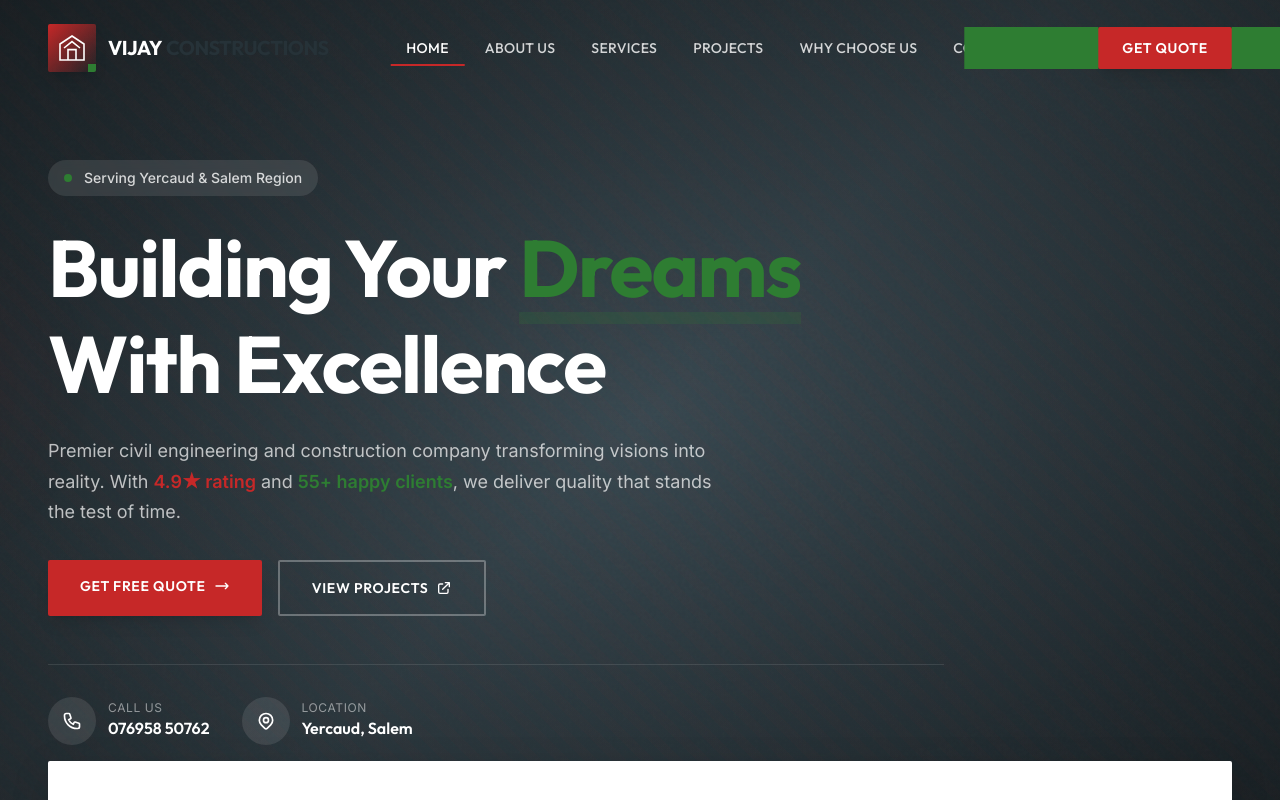
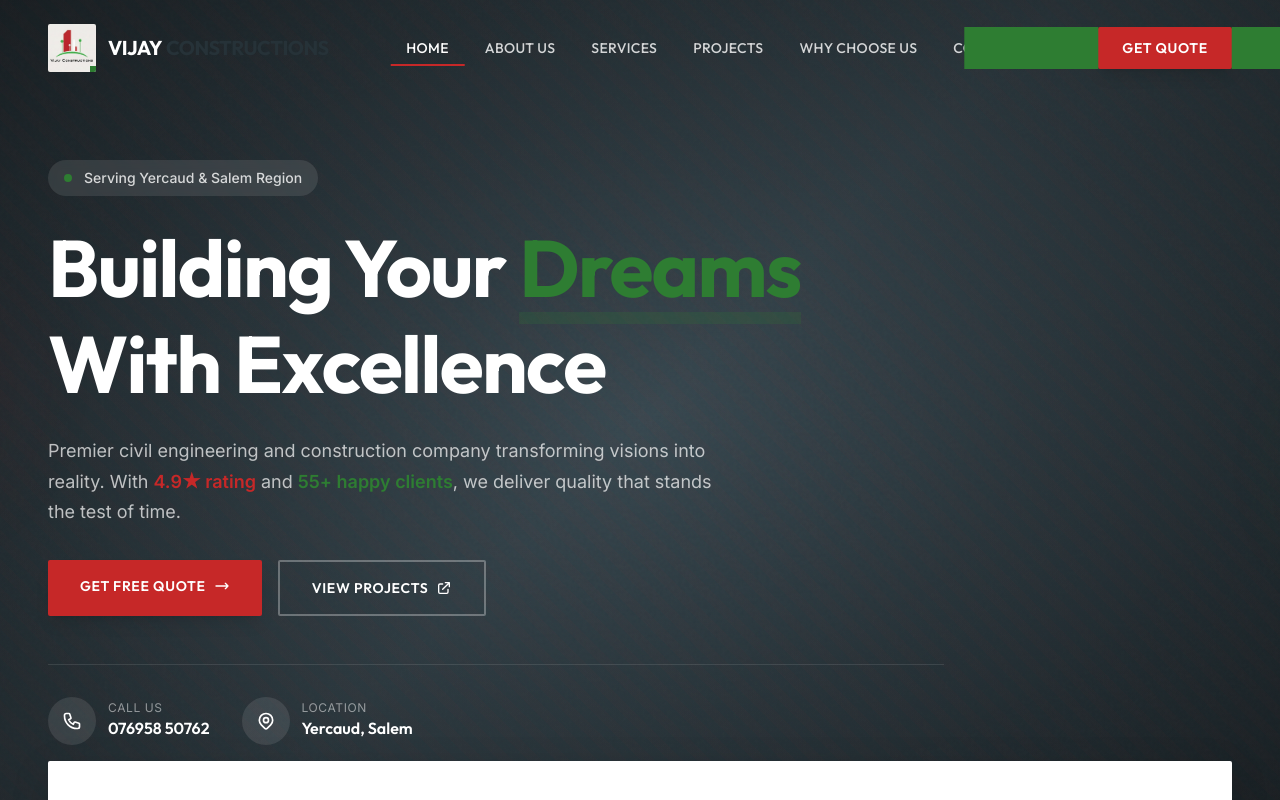
Before and after one commit to dhanushsakthi/VIJAY-CONSTRUCTION, a Next.js app: page / in a window 1280 px wide. Shown: the top 800 px of the page. Built offline with nearby package versions, Linux system fonts and the light colour scheme.

Commit message:
feat: update website logo

```diff
--- a/src/components/Footer/Footer.tsx
+++ b/src/components/Footer/Footer.tsx
@@ -44,21 +44,16 @@ export function Footer() {
                     <div className="lg:col-span-1">
                         <Link href="/" className="inline-block">
                             <div className="flex items-center gap-3">
-                                <div className="flex h-12 w-12 items-center justify-center rounded-sm bg-gradient-to-br from-brand-red to-brand-red-dark">
-                                    <svg
-                                        viewBox="0 0 40 40"
-                                        className="h-8 w-8"
-                                        fill="none"
-                                        stroke="white"
-                                        strokeWidth="2"
-                                    >
-                                        <path d="M20 5 L35 15 L35 35 L5 35 L5 15 Z" />
-                                        <path d="M15 35 L15 22 L25 22 L25 35" />
-                                        <path d="M10 20 L20 12 L30 20" />
-                                    </svg>
+                                {/* Logo Image */}
+                                <div className="relative h-12 w-12 overflow-hidden rounded-sm transition-transform duration-300 hover:scale-105">
+                                    <img
+                                        src="/images/logo.png"
+                                        alt="Vijay Constructions Logo"
+                                        className="h-full w-full object-contain"
+                                    />
                                 </div>
                                 <div>
-                                    <span className="font-display text-xl font-bold">VIJAY</span>
+                                    <span className="font-display text-xl font-bold text-white">VIJAY</span>
                                     <span className="ml-1 font-display text-xl font-bold text-brand-green">
                                         CONSTRUCTIONS
                                     </span>
--- a/src/components/Navigation/Header.tsx
+++ b/src/components/Navigation/Header.tsx
@@ -69,21 +69,15 @@ export function Header() {
                         {/* Logo */}
                         <Link href="/" className="group relative z-10">
                             <div className="flex items-center gap-3">
-                                {/* Logo Icon */}
-                                <div className="relative flex h-12 w-12 items-center justify-center overflow-hidden rounded-sm bg-gradient-to-br from-brand-red to-brand-red-dark shadow-lg transition-transform duration-300 group-hover:scale-105">
-                                    <svg
-                                        viewBox="0 0 40 40"
-                                        className="h-8 w-8"
-                                        fill="none"
-                                        stroke="white"
-                                        strokeWidth="2"
-                                    >
-                                        <path d="M20 5 L35 15 L35 35 L5 35 L5 15 Z" />
-                                        <path d="M15 35 L15 22 L25 22 L25 35" />
-                                        <path d="M10 20 L20 12 L30 20" />
-                                    </svg>
-                                    {/* Animated corner accent */}
-                                    <div className="absolute -bottom-1 -right-1 h-3 w-3 bg-brand-green transition-all duration-300 group-hover:h-4 group-hover:w-4" />
+                                {/* Logo Image */}
+                                <div className="relative h-12 w-12 overflow-hidden rounded-sm transition-transform duration-300 group-hover:scale-105">
+                                    <img
+                                        src="/images/logo.png"
+                                        alt="Vijay Constructions Logo"
+                                        className="h-full w-full object-contain"
+                                    />
+                                    {/* Animated corner accent - adjusted for better visibility with white bg logo */}
+                                    <div className="absolute -bottom-0.5 -right-0.5 h-2 w-2 bg-brand-green transition-all duration-300 group-hover:h-3 group-hover:w-3" />
                                 </div>
                                 {/* Logo Text */}
                                 <div className="hidden sm:block">
```
Also changed, not shown: public/images/logo.png (added). Lines whose indentation alone changed are shown as unchanged.
